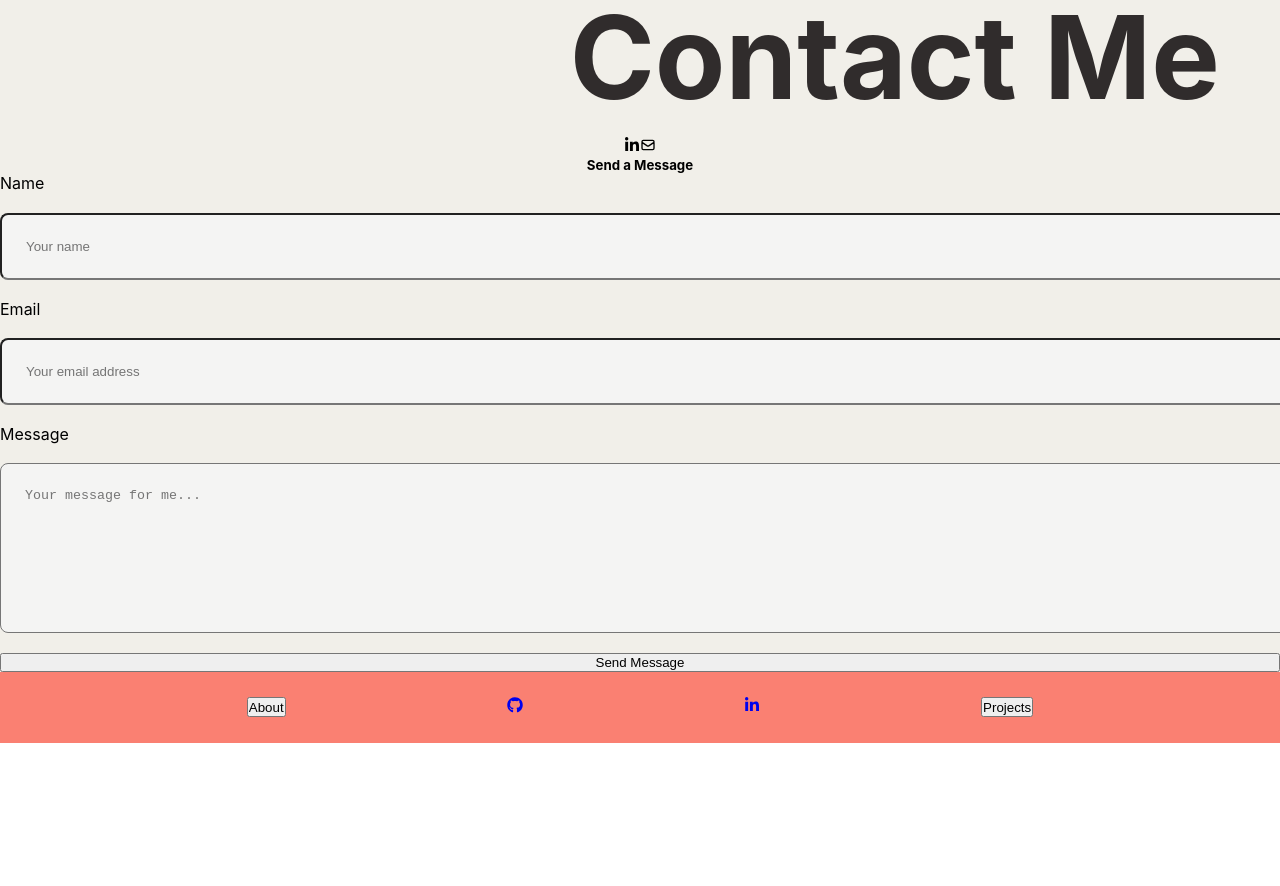
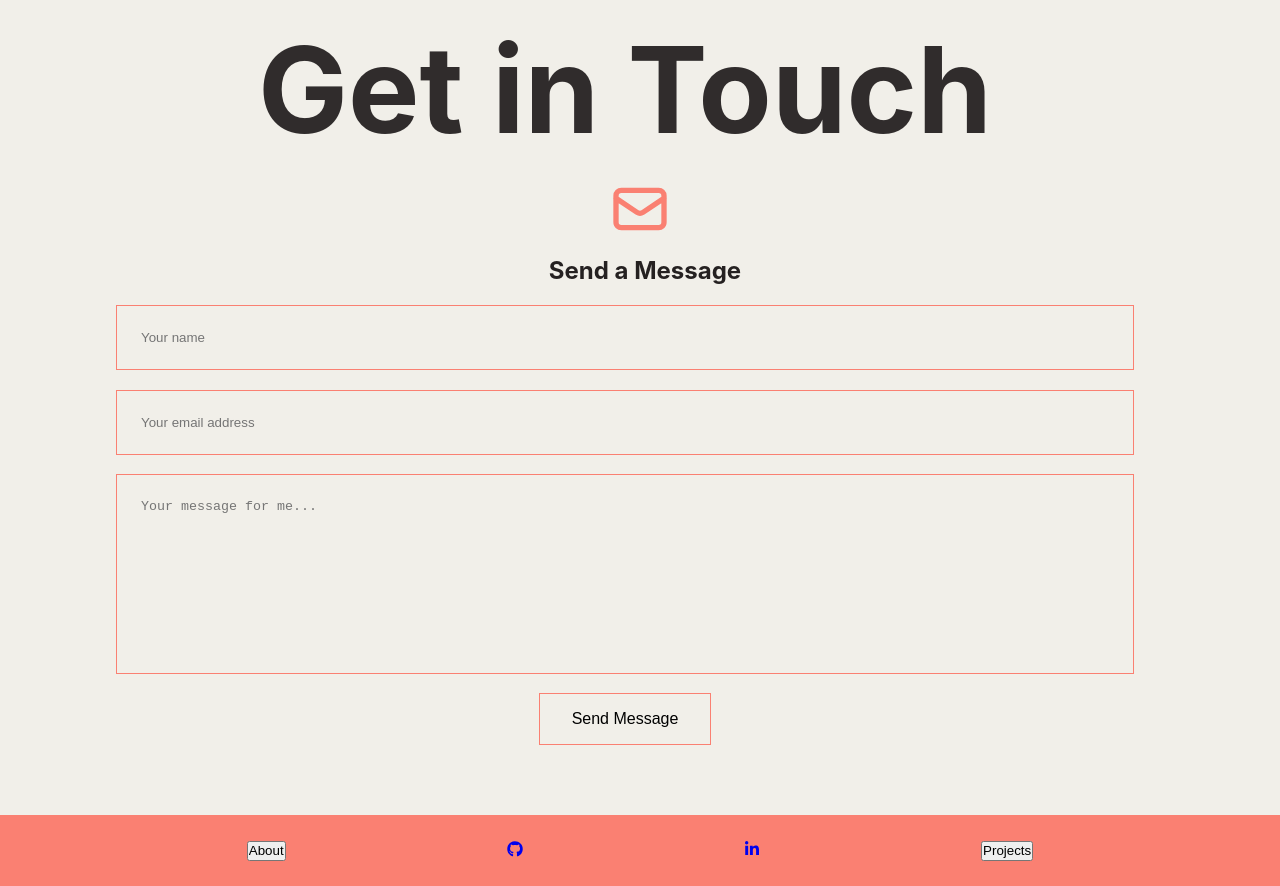
Before and after one commit to leahbanks/portfolio, a React (Create React App) app: page / in a window 1280 px wide. Shown: the part 3840-4726 px from the top of the page. Before the commit the page ends 4583 px from the top, so only its background shows below. Built offline with nearby package versions, Linux system fonts and the light colour scheme.

Commit message:
contact form css complete

```diff
--- a/src/components/Contact/Contact.css
+++ b/src/components/Contact/Contact.css
@@ -1,23 +1,89 @@
 #contact {
   margin: 0 auto;
+  padding-top: 30px;
+  padding-bottom: 50px;
+}
+
+.contact-header {
+text-align: center;
+font-size: 15vh;
+padding-bottom: 15px;
 }
 
 form {
   display: flex;
   flex-direction: column;
   gap: 1.2rem;
+  padding: 20px;
+  padding-right: 50px;
+  place-items: center ;
 }
 
 input,
 textarea {
-  width: 100%;
+  width: 80%;
   padding: 1.5rem;
-  border-radius: 0.5rem;
   background-color: transparent;
   resize: none;
-  background-color: rgba(245, 245, 245, 0.92);
+  border: 1px solid salmon;
+}
+
+input:focus, textarea:focus {
+  outline: 1px solid rgb(37, 33, 33);
+  border: none;
 }
 
 .label {
-  text-align: left;
+  place-items: left;
 }
+
+.contact-container h5 {
+  font-size: 3vh;
+  text-align: center;
+  padding: 30px;
+  padding-bottom: 0px;
+  padding-top: 0px;
+  padding-left: 40px;
+  color: rgb(37, 33, 33);;
+}
+
+.contact-links {
+  color: salmon;
+  font-size: 8vh;
+}
+
+.send-btn {
+  display: inline-block;
+  border: 1px solid salmon;
+  padding: 1rem 2rem;
+  margin: 0;
+  text-decoration: none;
+  background: #f1efe9;
+  color: black;
+  font-size: 1rem;
+  cursor: pointer;
+  text-align: center;
+  font-weight: 300;
+}
+
+.send-btn:hover {
+  color: #f1efe9;
+  background: salmon;
+}
+
+@media screen and (max-width: 1024px){
+
+  .contact-header {
+    text-align: center;
+    font-size: 6vh;
+    }
+}
+
+@media screen and (max-width: 750px) {
+
+  .contact-header {
+    text-align: center;
+    font-size: 6vh;
+    }
+
+}
--- a/src/components/Contact/Contact.jsx
+++ b/src/components/Contact/Contact.jsx
@@ -1,5 +1,4 @@
 import "./Contact.css";
-import { FaLinkedinIn } from "react-icons/fa";
 import { HiOutlineMail } from "react-icons/hi";
 
 export default function Contact() {
@@ -9,9 +8,8 @@ export default function Contact() {
   };
   return (
     <section id="contact">
-       <h2>Contact Me</h2>
+      <h2 className="contact-header">Get in Touch</h2>
       <div className="contact-links">
-        <FaLinkedinIn />
         <HiOutlineMail />
       </div>
       <div className="contact-container">
@@ -21,23 +19,20 @@ export default function Contact() {
             sendMessage(e);
           }}
         >
-          <label htmlFor="name" className="label">Name</label>
           <input type="text" name="name" placeholder="Your name" required />
-          <label htmlFor="email" className="label">Email</label>
           <input
             type="email"
             name="email"
             placeholder="Your email address"
             required
           />
-          <label htmlFor="message" className="label">Message</label>
           <textarea
             name="message"
-            rows="8"
+            rows="10"
             placeholder="Your message for me..."
             required
           ></textarea>
-          <button type="submit" className="btn btn-primary">
+          <button type="submit" className="send-btn">
             Send Message
           </button>
         </form>
```
